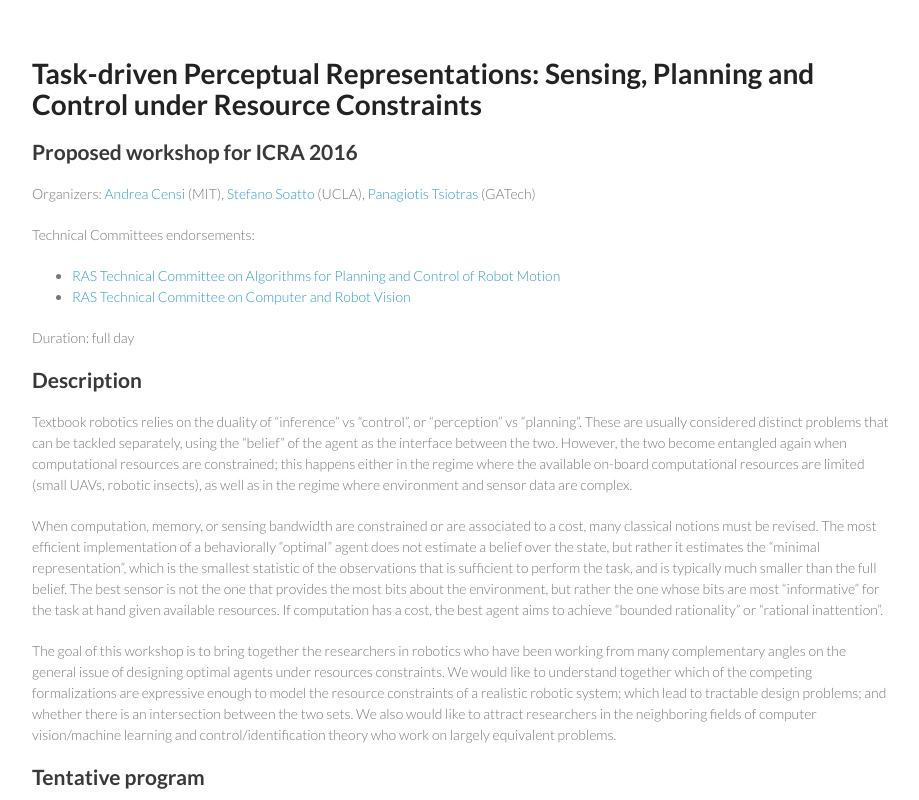
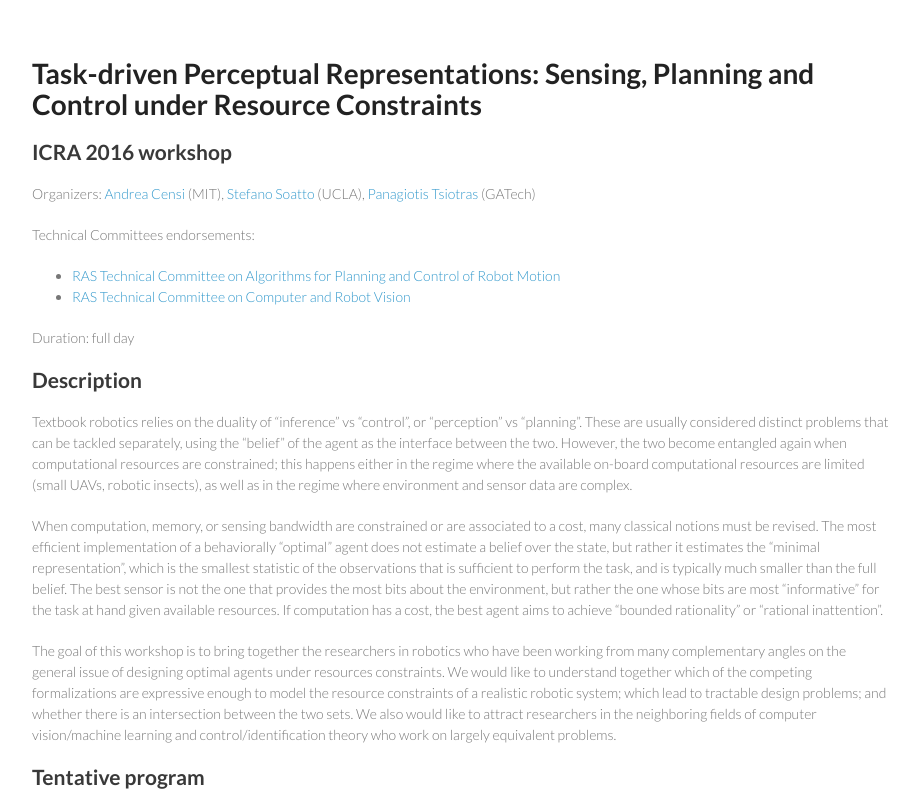
Before and after one commit to AndreaCensi/task-driven-representations.mit.edu, a plain HTML site: page index.html in a window 1280 px wide. Shown: the top 800 px of the page, without its empty margins (178-1097 px from the left). Drawn offline with Linux system fonts and the light colour scheme.

Commit message:
Update index.html

```diff
--- a/index.html
+++ b/index.html
@@ -30,7 +30,7 @@
 <a id="task-driven-perceptual-representations-sensing-planning-and-control-under-resource-constraints" class="anchor" href="#task-driven-perceptual-representations-sensing-planning-and-control-under-resource-constraints" aria-hidden="true"><span class="octicon octicon-link"></span></a>Task-driven Perceptual Representations: Sensing, Planning and Control under Resource Constraints</h1>
 
 <h2>
-<a id="proposed-workshop-for-icra-2016" class="anchor" href="#proposed-workshop-for-icra-2016" aria-hidden="true"><span class="octicon octicon-link"></span></a>Proposed workshop for ICRA 2016</h2>
+<a id="proposed-workshop-for-icra-2016" class="anchor" href="#proposed-workshop-for-icra-2016" aria-hidden="true"><span class="octicon octicon-link"></span></a> ICRA 2016 workshop</h2>
 
 <p>Organizers:
 <a href="http://censi.mit.edu">Andrea Censi</a> (MIT),
```
